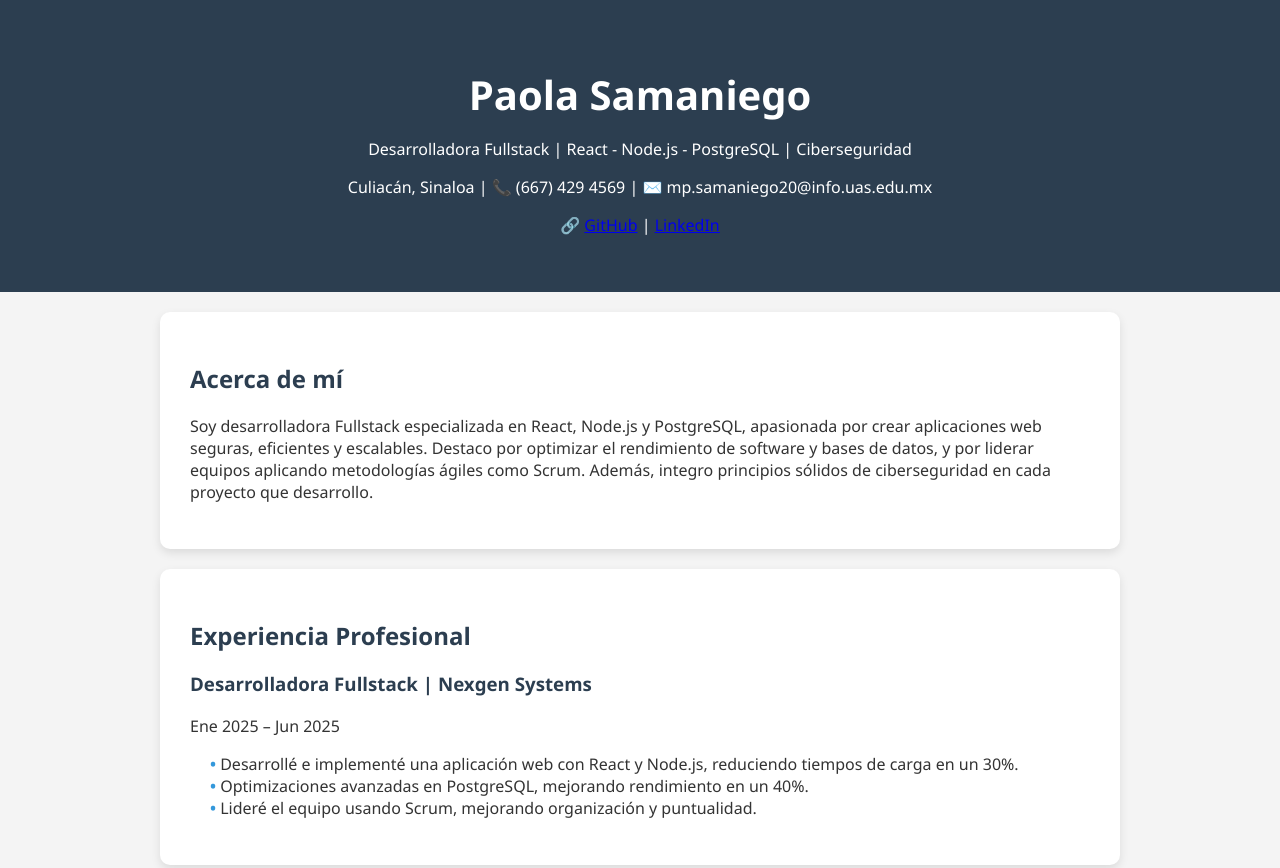
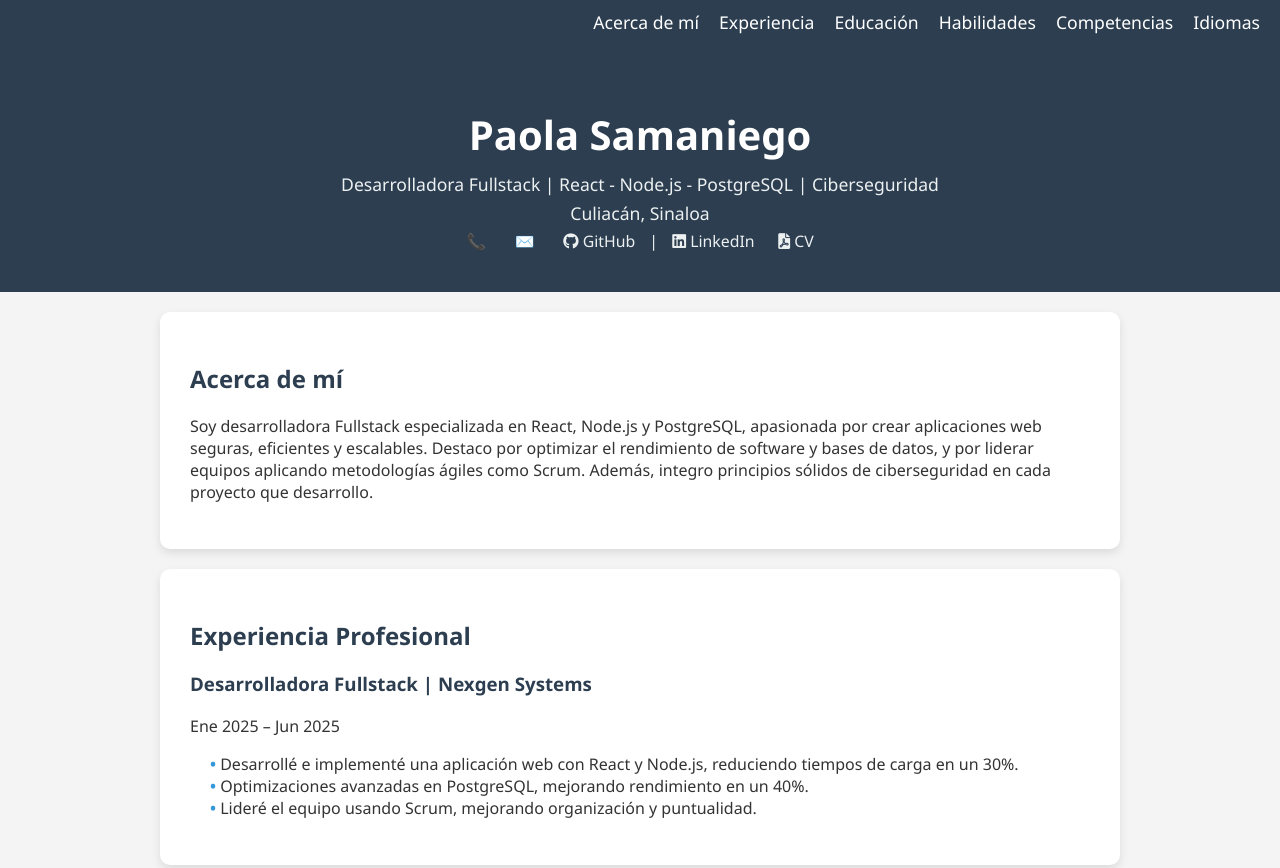
Before and after one commit to paolasama/personal, a plain HTML site: page frontend/index.html in a window 1280 px wide. Shown: the top 868 px of the page. Drawn offline with Linux system fonts and the light colour scheme.

Commit message:
actualizado

```diff
--- a/frontend/estilos.css
+++ b/frontend/estilos.css
@@ -1,3 +1,4 @@
+/* Estilo general del body */
 body {
   font-family: 'Segoe UI', Tahoma, Geneva, Verdana, sans-serif;
   background-color: #f4f4f4;
@@ -5,37 +6,116 @@ body {
   margin: 0;
   padding: 0;
 }
+
+/* Estilo del navbar */
+.navbar {
+  background-color: #2c3e50;
+  padding: 10px 0;
+  position: fixed;
+  top: 0;
+  width: 100%;
+  z-index: 1000;
+}
+
+.navbar-container {
+  display: flex;
+  justify-content: flex-end;
+  align-items: center;
+  padding: 0 20px;
+}
+
+.navbar-container a {
+  color: #fff;
+  text-decoration: none;
+  margin-left: 20px;
+  font-size: 1.1em;
+}
+
+.navbar-container a:hover {
+  color: #3498db;
+}
+
+/* Estilo del header */
 header {
   background-color: #2c3e50;
   color: #fff;
   text-align: center;
-    padding: 40px 20px;
+  padding: 80px 20px 40px; /* Aumenté el padding superior para dar espacio al navbar */
+  position: relative;
 }
+
+header h1 {
+  color: #fff;
+  font-size: 2.5em;
+  margin-bottom: 10px;
+}
+
+header p {
+  color: #ecf0f1;
+  margin: 5px 0;
+  font-size: 1.1em;
+}
+
+/* Detalles de contacto (teléfono, correo y enlaces) */
+header .contact-info {
+  font-size: 0.9em;
+  color: #bdc3c7;
+}
+
+header .contact-info a {
+  color: #ecf0f1;
+  text-decoration: none;
+  margin: 0 10px;
+  transition: color 0.3s ease;
+}
+
+header .contact-info a:hover {
+  color: #3498db;
+}
+
+/* Ajuste de la visibilidad y estilo del teléfono y correo */
+header .contact-info p {
+  display: inline-block;
+  margin: 0;
+}
+
+header .contact-info span {
+  color: #bdc3c7;
+}
+
+header .contact-info .icon {
+  margin-right: 5px;
+  color: #3498db;
+}
+
+/* Secciones */
 section {
   max-width: 900px;
   margin: 20px auto;
   background: #fff;
   padding: 30px;
   border-radius: 10px;
-    box-shadow: 0 4px 10px rgba(0,0,0,0.1);
+  box-shadow: 0 4px 10px rgba(0, 0, 0, 0.1);
 }
+
+/* Títulos */
 h2, h3 {
   color: #2c3e50;
 }
-  h1 {
-      color: #fff;
-    font-size: 2.5em;
-    margin-bottom: 10px;
-  }
+
+/* Listas */
 ul {
   list-style: none;
   padding-left: 20px;
 }
+
 ul li::before {
   content: "• ";
   color: #3498db;
   font-weight: bold;
 }
+
+/* Contacto e idiomas */
 .contacto, .idiomas {
   display: flex;
   justify-content: space-between;
--- a/frontend/index.html
+++ b/frontend/index.html
@@ -6,24 +6,59 @@
   <title>Portafolio - Paola Samaniego</title>
   <link rel="stylesheet" href="estilos.css">
   <link rel="icon" type="image/png" href="https://cdn-icons-png.flaticon.com/512/2942/2942821.png">
+  <!-- Agregar el enlace a Font Awesome para los íconos -->
+  <link href="https://cdnjs.cloudflare.com/ajax/libs/font-awesome/6.0.0-beta3/css/all.min.css" rel="stylesheet">
 </head>
 
 <body>
+  <nav class="navbar">
+    <div class="navbar-container">
+      <a href="#acerca">Acerca de mí</a>
+      <a href="#experiencia">Experiencia</a>
+      <a href="#educacion">Educación</a>
+      <a href="#habilidades">Habilidades</a>
+      <a href="#competencias">Competencias</a>
+      <a href="#idiomas">Idiomas</a>
+    </div>
+  </nav>
+
   <header>
-    <h1>
-      Paola Samaniego
-    </h1>
+    <h1>Paola Samaniego</h1>
     <p>Desarrolladora Fullstack | React - Node.js - PostgreSQL | Ciberseguridad</p>
-    <p>Culiacán, Sinaloa | 📞 (667) 429 4569 | ✉️ mp.samaniego20@info.uas.edu.mx</p>
-    <p>🔗 <a href="https://github.com/paolasama" target="_blank">GitHub</a> | <a href="https://linkedin.com/in/paola-samaniego21" target="_blank">LinkedIn</a></p>
+    <p>Culiacán, Sinaloa</p>
+    <div class="contact-info">
+      <!-- Enlace que lleva a WhatsApp al hacer clic sobre el ícono -->
+      <p><a href="https://wa.me/526674294569" target="_blank"><span class="icon">📞</span></a></p>
+
+      <!-- Enlace de correo electrónico -->
+      <p><a href="mailto:mp.samaniego20@info.uas.edu.mx"><span class="icon">✉️</span></a></p>
+
+      <!-- Enlaces con íconos de GitHub y LinkedIn -->
+      <p>
+        <a href="https://github.com/paolasama" target="_blank" class="icon-link">
+          <i class="fab fa-github"></i> GitHub
+        </a>
+        |
+        <a href="https://linkedin.com/in/paola-samaniego21" target="_blank" class="icon-link">
+          <i class="fab fa-linkedin"></i> LinkedIn
+        </a>
+      </p>
+
+      <!-- Enlace para abrir el CV en una nueva pestaña con ícono -->
+      <p>
+        <a href="https://drive.google.com/file/d/19YRyHPA_Gg0zCwjGkVoqFP8YCQPTspld/view?usp=sharing" target="_blank">
+          <i class="fas fa-file-pdf"></i>  CV
+        </a>
+      </p>
+    </div>
   </header>
 
-  <section>
+  <section id="acerca">
     <h2>Acerca de mí</h2>
     <p>Soy desarrolladora Fullstack especializada en React, Node.js y PostgreSQL, apasionada por crear aplicaciones web seguras, eficientes y escalables. Destaco por optimizar el rendimiento de software y bases de datos, y por liderar equipos aplicando metodologías ágiles como Scrum. Además, integro principios sólidos de ciberseguridad en cada proyecto que desarrollo.</p>
   </section>
 
-  <section>
+  <section id="experiencia">
     <h2>Experiencia Profesional</h2>
     <h3>Desarrolladora Fullstack | Nexgen Systems</h3>
     <p>Ene 2025 – Jun 2025</p>
@@ -34,14 +69,14 @@
     </ul>
   </section>
 
-  <section>
+  <section id="educacion">
     <h2>Educación</h2>
     <p><strong>Universidad Autónoma de Sinaloa</strong> (2020 - 2025)</p>
     <p>Licenciatura en Informática</p>
     <p>Proyecto destacado: Desarrollo de plataforma web segura para gestión académica universitaria.</p>
   </section>
 
-  <section>
+  <section id="habilidades">
     <h2>Habilidades Técnicas</h2>
     <ul>
       <li>Lenguajes: JavaScript, Python, PHP, SQL, C++, Bash, C, C#, Java</li>
@@ -54,7 +89,7 @@
     </ul>
   </section>
 
-  <section>
+  <section id="competencias">
     <h2>Competencias Profesionales</h2>
     <ul>
       <li>Desarrollo web Fullstack</li>
@@ -64,17 +99,7 @@
     </ul>
   </section>
 
-  <section>
-    <h2>Habilidades Personales</h2>
-    <ul>
-      <li>Liderazgo efectivo y trabajo en equipo</li>
-      <li>Comunicación clara y asertiva</li>
-      <li>Resolución de conflictos</li>
-      <li>Pensamiento analítico y estratégico</li>
-    </ul>
-  </section>
-
-  <section>
+  <section id="idiomas">
     <h2>Idiomas</h2>
     <ul>
       <li>Español (Nativo)</li>
```
Lines whose indentation alone changed are shown as unchanged.
